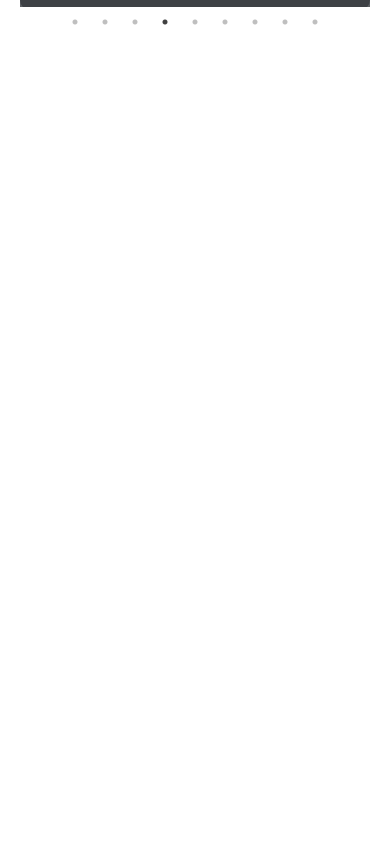
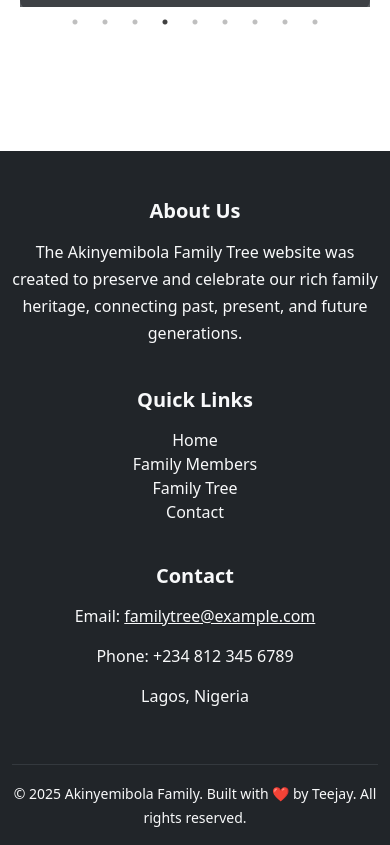
Before and after one commit to Teejay2009-dot-boop/Akinyemibola-FamilyTree, a React (Vite) app: page / in a window 390 px wide. Shown: the part 2895-3740 px from the top of the page. Before the commit the page ends 2998 px from the top, so only its background shows below. Built offline with nearby package versions, Linux system fonts and the light colour scheme; grey boxes are pictures that could not be loaded.

Commit message:
Day 2 End

```diff
--- a/src/App.jsx
+++ b/src/App.jsx
@@ -8,6 +8,7 @@ import "./styling/FamilyTree.css";
 import Lineage from "./pages/Lineage.jsx";
 import Profiles from "./pages/Profiles.jsx";
 import PersonDetails from "./pages/ProfileDetails.jsx";
+import NotFoundPage from "./pages/NotFoundPage.jsx";
 
 function App() {
   return (
@@ -22,7 +23,7 @@ function App() {
           <Route path="/profiles/:id" element={<PersonDetails />} />
 
           {/* Add a route for profile details */}
-          <Route path="*" element={<div>404 Not Found</div>} />
+          <Route path="*" element={<NotFoundPage />} />
 
           {/* Add a default route for 404 Not Found */}
         </Routes>
--- /dev/null
+++ b/src/components/Footer.jsx
@@ -0,0 +1,70 @@
+export default function Footer() {
+  return (
+    <footer className="bg-dark text-light pt-5 pb-3 mt-5">
+      <div className="container">
+        <div className="row text-center text-md-start">
+          {/* About Section */}
+          <div className="col-md-4 mb-4">
+            <h5 className="fw-bold mb-3">About Us</h5>
+            <p style={{ lineHeight: "1.7" }}>
+              The Akinyemibola Family Tree website was created to preserve and
+              celebrate our rich family heritage, connecting past, present, and
+              future generations.
+            </p>
+          </div>
+
+          {/* Quick Links */}
+          <div className="col-md-4 mb-4">
+            <h5 className="fw-bold mb-3">Quick Links</h5>
+            <ul className="list-unstyled">
+              <li>
+                <a href="/" className="text-light text-decoration-none">
+                  Home
+                </a>
+              </li>
+              <li>
+                <a href="/profiles" className="text-light text-decoration-none">
+                  Family Members
+                </a>
+              </li>
+              <li>
+                <a href="/tree" className="text-light text-decoration-none">
+                  Family Tree
+                </a>
+              </li>
+              <li>
+                <a href="/contact" className="text-light text-decoration-none">
+                  Contact
+                </a>
+              </li>
+            </ul>
+          </div>
+
+          {/* Contact Info */}
+          <div className="col-md-4 mb-4">
+            <h5 className="fw-bold mb-3">Contact</h5>
+            <p>
+              Email:{" "}
+              <a href="mailto:familytree@example.com" className="text-light">
+                familytree@example.com
+              </a>
+            </p>
+            <p>Phone: +234 812 345 6789</p>
+            <p>Lagos, Nigeria</p>
+          </div>
+        </div>
+
+        <hr className="border-secondary" />
+
+        <div className="text-center">
+          <small>
+            © {new Date().getFullYear()} Akinyemibola Family. Built with ❤️ by
+            Teejay. All rights reserved.
+          </small>
+        </div>
+      </div>
+    </footer>
+  );
+}
+// This component defines the footer for the Akinyemibola Family Tree website.
+// It includes sections for About Us, Quick Links, and Contact Information.
--- a/src/index.css
+++ b/src/index.css
@@ -11,3 +11,9 @@
     padding-top: 30px;
   }
 }
+
+@media (max-width: 996px) {
+  .details-paragraph {
+    font-size: 10px;
+  }
+}
--- a/src/pages/Home.jsx
+++ b/src/pages/Home.jsx
@@ -1,6 +1,7 @@
 import Navbar from "../components/NavBar";
 import Hero from "../components/hero";
 import ImageSlider from "../components/SliderComponent";
+import Footer from "../components/Footer";
 
 function Home() {
   return (
@@ -54,6 +55,8 @@ function Home() {
         <h2 className="text-center ">Family Moments</h2>
         <ImageSlider />
       </section>
+
+      <Footer />
     </>
   );
 }
--- /dev/null
+++ b/src/pages/NotFoundPage.jsx
@@ -0,0 +1,25 @@
+import Navbar from "../components/NavBar";
+import { Link } from "react-router-dom";
+
+export default function NotFoundPage() {
+  return (
+    <>
+      <Navbar />
+      <div className="d-flex justify-content-center align-items-center vh-100 bg-light text-center p-4">
+        <div>
+          <h1 className="display-1 fw-bold text-danger">404</h1>
+          <p className="fs-4">😕 Oops! This page doesn't exist.</p>
+          <p className="text-muted mb-4">
+            It looks like the page you're looking for has been moved or never
+            existed.
+          </p>
+          <Link to="/" className="btn  px-4 py-2 notFoundBtn">
+            ⬅️ Back to Home
+          </Link>
+        </div>
+      </div>
+    </>
+  );
+}
+// This component displays a 404 Not Found page with a message and a link back to the home page.
+// It uses Bootstrap classes for styling and layout, ensuring a responsive and user-friendly design.
--- a/src/pages/ProfileDetails.jsx
+++ b/src/pages/ProfileDetails.jsx
@@ -12,7 +12,20 @@ export default function PersonDetails() {
     return (
       <>
         <Navbar />
-        <div className="text-center py-5">Person not found</div>;
+        <div className="d-flex justify-content-center align-items-center vh-100 bg-light text-center p-4">
+          <div>
+            <h1 className="display-4 text-danger">Person Not Found</h1>
+            <p className="fs-5 text-muted">
+              😢 Sorry, we couldn't find the family member you're looking for.
+            </p>
+            <p className="mb-4">
+              The profile may have been removed or the link is incorrect.
+            </p>
+            <Link to="/profiles" className=" btn profileBtn2 px-4 py-2">
+              🔙 Back to Family Members
+            </Link>
+          </div>
+        </div>
       </>
     );
   }
@@ -37,20 +50,20 @@ export default function PersonDetails() {
             <div className="col-lg-6">
               <div className="container details-text">
                 <h2>{person.name}</h2>
-                <p className="fs-5">
+                <p className="fs-5 details-paragraph">
                   <strong>Gender:</strong> {person.gender}
                 </p>
-                <p className="fs-5">
+                <p className="fs-5 details-paragraph">
                   <strong>Date of Birth:</strong> {person.dob}
                 </p>
-                <p className="fs-5">
+                <p className="fs-5 details-paragraph">
                   <strong>Short Bio:</strong> {person.bio}
                 </p>
-                <p className="fs-5">
+                <p className="fs-5 details-paragraph">
                   <strong>Children:</strong>{" "}
                   {person.children?.join(", ") || "None"}
                 </p>
-                <p className="fs-5">
+                <p className="fs-5 details-paragraph">
                   <strong>Siblings:</strong>{" "}
                   {person.siblings?.join(", ") || "None"}
                 </p>
@@ -60,7 +73,7 @@ export default function PersonDetails() {
                 <button className="profileBtn2">
                   <Link
                     to="/profiles"
-                    className="profileBtn2"
+                    className="profileBtn2 mb-3"
                     style={{ textDecoration: "none", color: "white" }}
                   >
                     Back to Profiles
--- a/src/styling/custom.css
+++ b/src/styling/custom.css
@@ -85,6 +85,7 @@ body {
   width: 100%;
   text-align: center;
   margin: 0 10px;
+  margin-bottom: 20px;
 }
 
 .slider-container {
@@ -117,3 +118,19 @@ body {
 
   transform: translateY(0);
 }
+
+.notFoundBtn {
+  background-color: var(--secondary-color);
+  border: none;
+  color: white;
+}
+
+.notFoundBtn:hover {
+  background-color: hsl(36, 45%, 48%);
+  color: white;
+}
+
+.notFoundBtn:active {
+  background-color: hsl(36, 45%, 40%);
+  color: white;
+}
```
